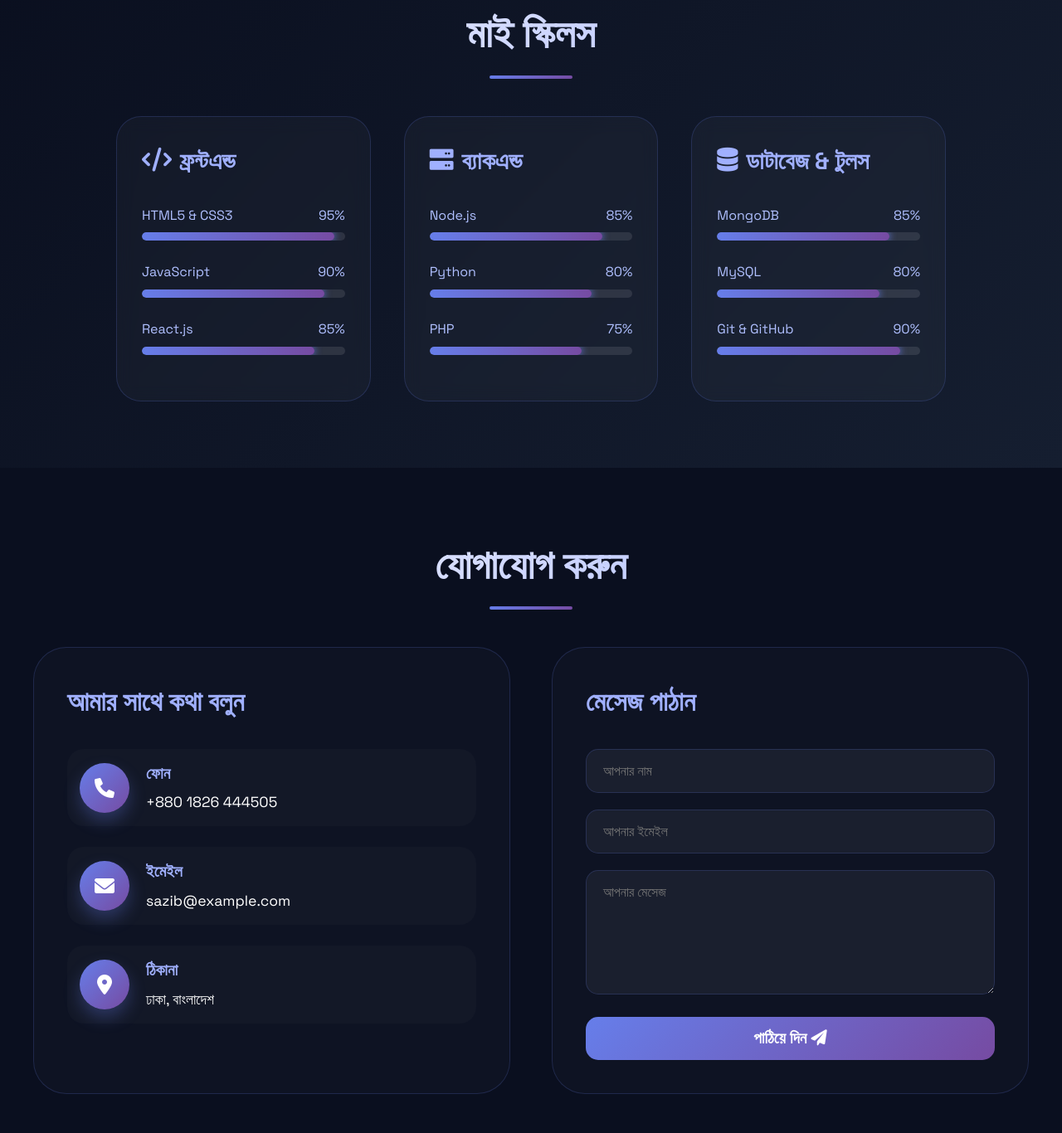
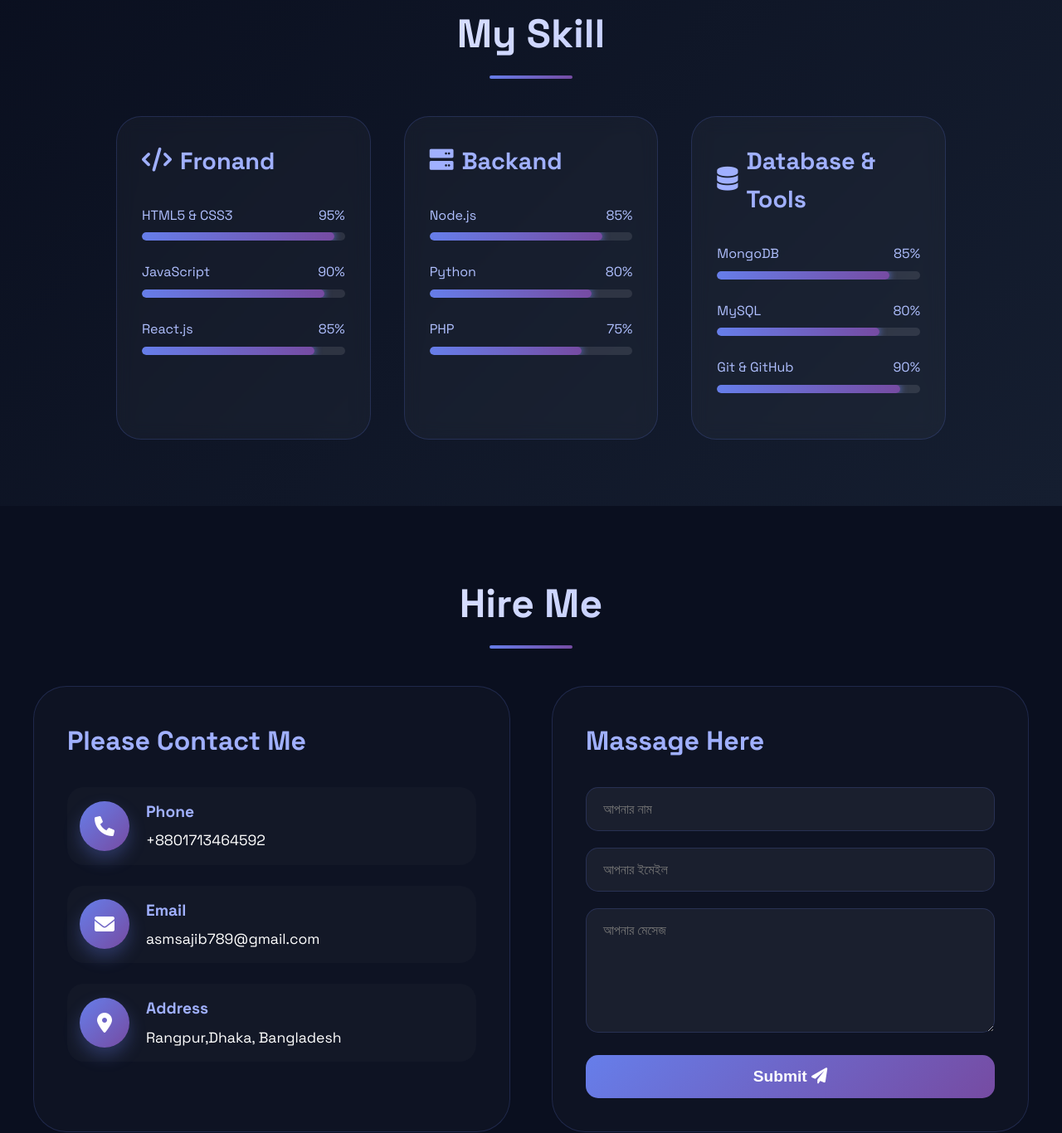
Before and after one commit to asmsajib789/sajib789, a plain HTML site: page index.html in a window 1280 px wide. Shown: the part 877-2243 px from the top of the page at 83% size. Drawn offline with Linux system fonts and the light colour scheme.

Commit message:
Update index.html

```diff
--- a/index.html
+++ b/index.html
@@ -613,9 +613,9 @@
             <span class="name">A S M SAZIB</span>
         </div>
         <nav class="nav-menu">
-            <a href="#home">হোম</a>
-            <a href="#skills">স্কিল</a>
-            <a href="#contact">কন্টাক্ট</a>
+            <a href="#home">Home</a>
+            <a href="#skills">Skills</a>
+            <a href="#contact">Contact</a>
         </nav>
     </header>
   <!-- হিরো সেকশন -->
@@ -625,7 +625,7 @@
                 <div class="default-avatar">S</div>
             </div>
             <h1>A S M SAZIB</h1>
-            <div class="title">ফুল স্ট্যাক ডেভেলপার</div>
+            <div class="title">Full Stack Developer</div>
             <p style="color: #b0c0ff; max-width: 600px; margin: 30px auto; font-size: 1.2rem;">
                 আমি তৈরি করি সুন্দর, দ্রুত এবং ইউজার-ফ্রেন্ডলি ওয়েবসাইট। ৩+ বছরের অভিজ্ঞতা।
             </p>
@@ -634,11 +634,11 @@
 
     <!-- স্কিল সেকশন -->
     <section id="skills" class="skills-section">
-        <h2 class="section-title">মাই স্কিলস</h2>
+        <h2 class="section-title">My Skill</h2>
         <div class="skills-container">
             <!-- ফ্রন্টএন্ড স্কিল -->
             <div class="skill-category">
-                <h3><i class="fas fa-code"></i> ফ্রন্টএন্ড</h3>
+                <h3><i class="fas fa-code"></i>Fronand</h3>
                 <div class="skill-item">
                     <div class="skill-info">
                         <span>HTML5 & CSS3</span>
@@ -670,7 +670,7 @@
 
             <!-- ব্যাকএন্ড স্কিল -->
             <div class="skill-category">
-                <h3><i class="fas fa-server"></i> ব্যাকএন্ড</h3>
+                <h3><i class="fas fa-server"></i> Backand</h3>
                 <div class="skill-item">
                     <div class="skill-info">
                         <span>Node.js</span>
@@ -702,7 +702,7 @@
 
             <!-- ডাটাবেজ ও টুলস -->
             <div class="skill-category">
-                <h3><i class="fas fa-database"></i> ডাটাবেজ & টুলস</h3>
+                <h3><i class="fas fa-database"></i> Database & Tools</h3>
                 <div class="skill-item">
                     <div class="skill-info">
                         <span>MongoDB</span>
@@ -736,17 +736,17 @@
 
     <!-- কন্টাক্ট সেকশন -->
     <section id="contact" class="contact-section">
-        <h2 class="section-title">যোগাযোগ করুন</h2>
+        <h2 class="section-title">Hire Me</h2>
         <div class="contact-container">
             <div class="contact-info">
-                <h3>আমার সাথে কথা বলুন</h3>
+                <h3>Please Contact Me</h3>
                 <div class="contact-detail">
                     <div class="contact-icon">
                         <i class="fas fa-phone"></i>
                     </div>
                     <div class="contact-text">
-                        <h4>ফোন</h4>
-                        <p>+880 1826 444505</p>
+                        <h4>Phone</h4>
+                        <p>+8801713464592</p>
                     </div>
                 </div>
                 <div class="contact-detail">
@@ -754,8 +754,8 @@
                         <i class="fas fa-envelope"></i>
                     </div>
                     <div class="contact-text">
-                        <h4>ইমেইল</h4>
-                        <p>sazib@example.com</p>
+                        <h4>Email</h4>
+                        <p>asmsajib789@gmail.com</p>
                     </div>
                 </div>
                 <div class="contact-detail">
@@ -763,14 +763,14 @@
                         <i class="fas fa-map-marker-alt"></i>
                     </div>
                     <div class="contact-text">
-                        <h4>ঠিকানা</h4>
-                        <p>ঢাকা, বাংলাদেশ</p>
+                        <h4>Address</h4>
+                        <p>Rangpur,Dhaka, Bangladesh</p>
                     </div>
                 </div>
             </div>
 
             <div class="contact-form">
-                <h3>মেসেজ পাঠান</h3>
+                <h3>Massage Here</h3>
                 <form>
                     <div class="form-group">
                         <input type="text" placeholder="আপনার নাম">
@@ -781,7 +781,7 @@
                     <div class="form-group">
                         <textarea placeholder="আপনার মেসেজ"></textarea>
                     </div>
-                    <button type="submit" class="submit-btn">পাঠিয়ে দিন <i class="fas fa-paper-plane"></i></button>
+                    <button type="submit" class="submit-btn">Submit <i class="fas fa-paper-plane"></i></button>
                 </form>
             </div>
         </div>
```
